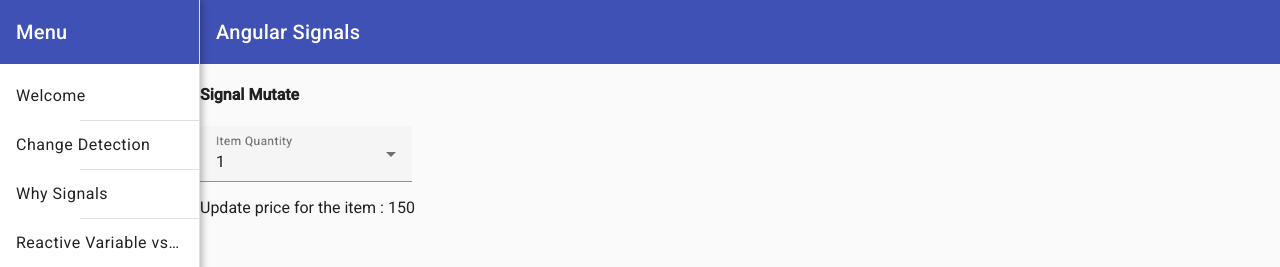
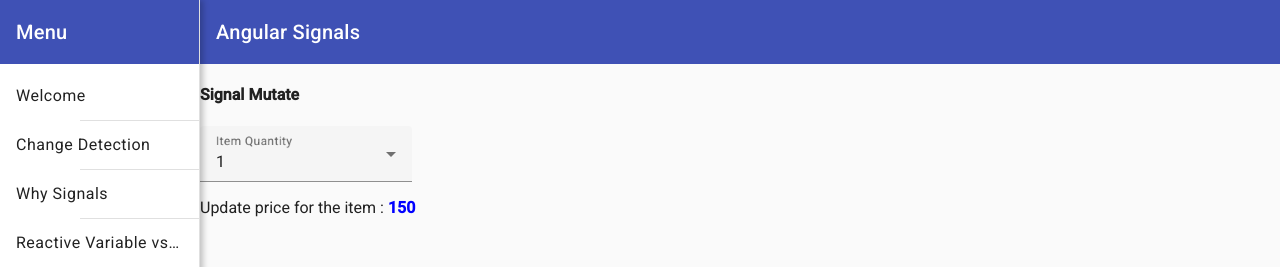
Before and after one commit to saleemmalikraja/angular-signals-demo, an Angular app: page /computedeffect in a window 1280 px wide. Shown: the top 267 px of the page. Built offline with nearby package versions, Linux system fonts and the light colour scheme.

Commit message:
compute enhanced

```diff
--- a/src/demo5-computed-effect/demo5-computed-effect.component.html
+++ b/src/demo5-computed-effect/demo5-computed-effect.component.html
@@ -11,4 +11,7 @@
   </mat-select>
 </mat-form-field>
 <br />
-Update price for the item : {{ selectedItem().price }}
+Update price for the item :
+<span style="font-weight : bold" [style.color]="color()">
+  {{ selectedItem().price }}</span
+>
--- a/src/demo5-computed-effect/demo5-computed-effect.component.ts
+++ b/src/demo5-computed-effect/demo5-computed-effect.component.ts
@@ -39,6 +39,10 @@ export class Demo5ComputedEffectComponent {
     // Calculate the percentage based on the quantity
     return this.quantity() * 5;
   });
+
+  color = computed(() => {
+    return this.quantity() > 2 ? 'green' : 'blue';
+  });
   // offerPercentage = signal(5);
   items = signal<Item[]>([]);
 
```
